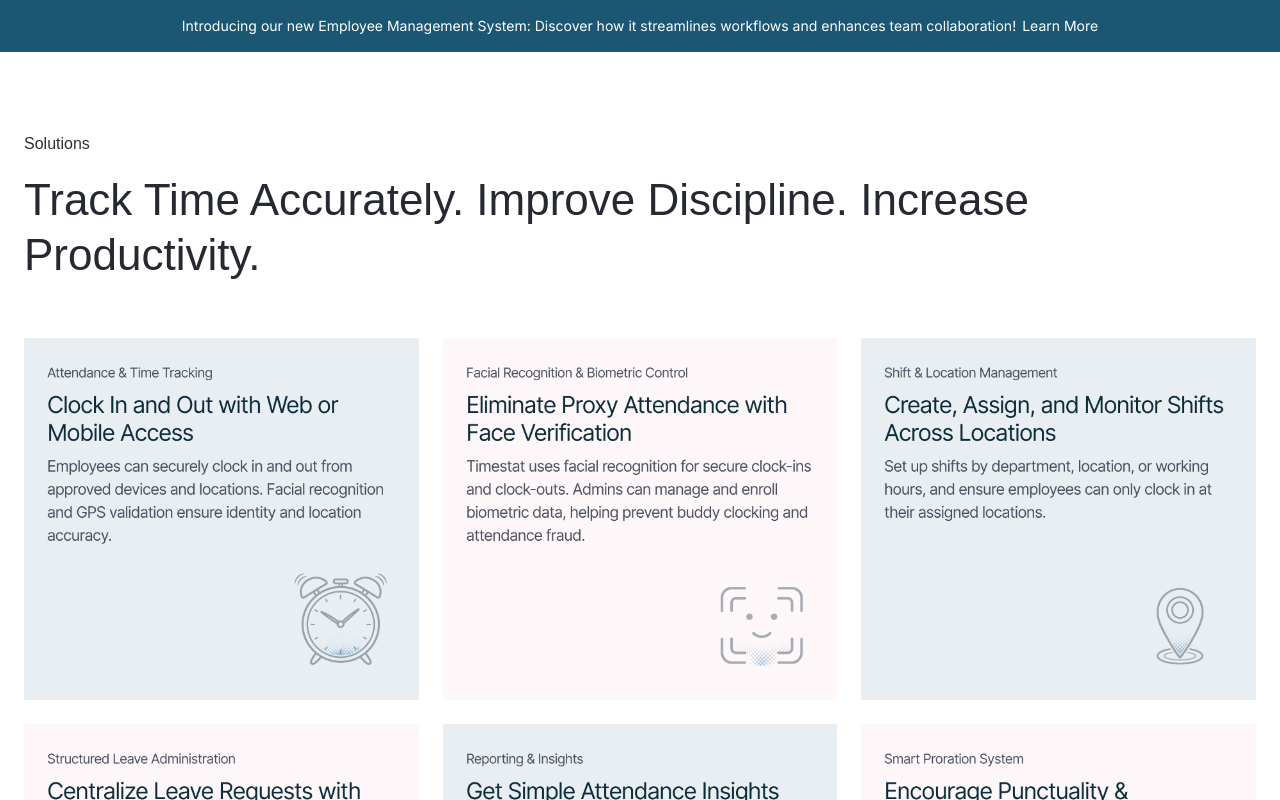
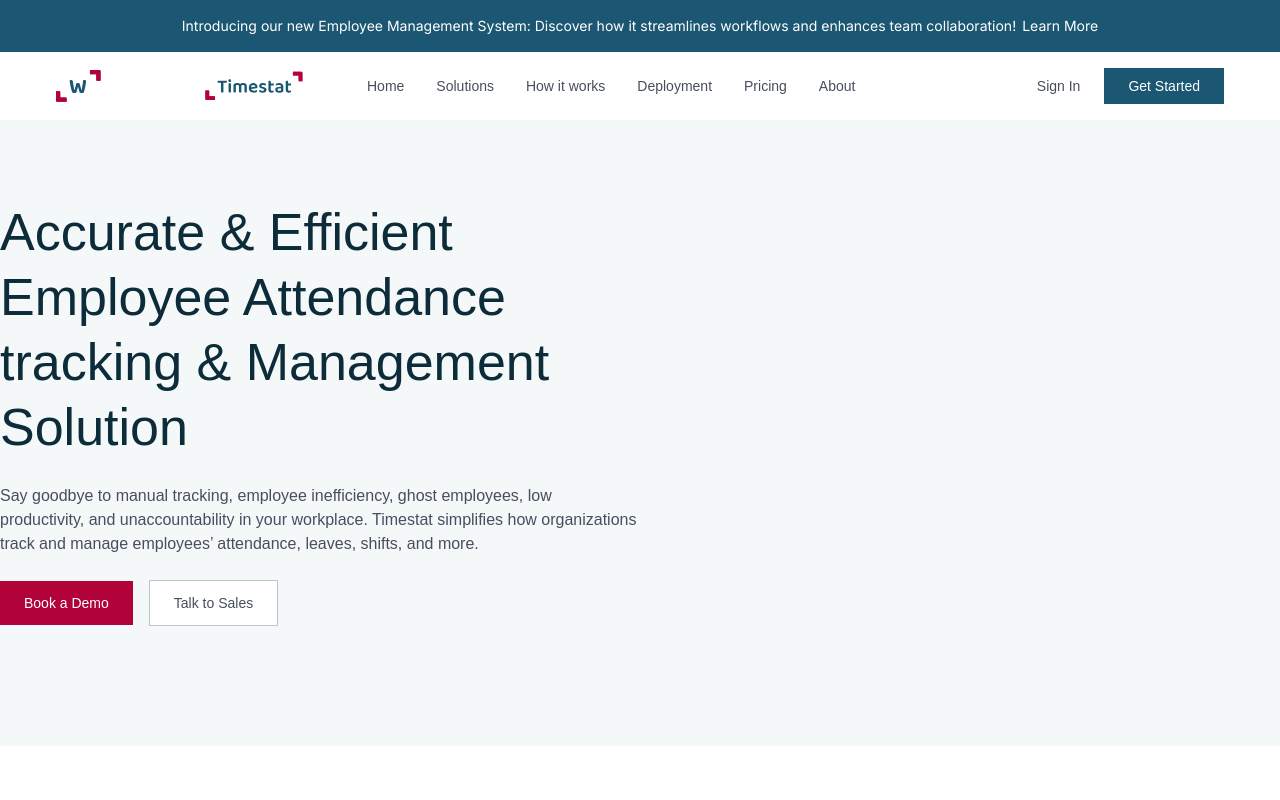
Before and after one commit to CoderBlack25/workstat-landing-page, a Next.js app: page /timestat in a window 1280 px wide. Shown: the top 800 px of the page. Built offline with nearby package versions, Linux system fonts and the light colour scheme.

Commit message:
Built the Timestat hero section

```diff
--- a/app/globals.css
+++ b/app/globals.css
@@ -27,6 +27,7 @@
   --cool-gray: #667085;
   --lighter-gray: #f6f7f8;
   --tone-gray: #d8dade;
+  --soft-cloud: #f5f8f9;
 }
 
 @theme inline {
@@ -62,6 +63,7 @@
     --cool-gray: #667085;
     --lighter-gray: #f6f7f8;
     --tone-gray: #d8dade;
+    --soft-cloud: #f5f8f9;
   }
 }
 
--- a/app/paystat/page.tsx
+++ b/app/paystat/page.tsx
@@ -1,5 +1,11 @@
+import PaystatNavbar from "@/components/sections/navbars/paystatNavbar";
+
 const page = () => {
-  return <div>Paystat page</div>;
+  return (
+    <div>
+      <PaystatNavbar />
+    </div>
+  );
 };
 
 export default page;
--- a/app/timestat/page.tsx
+++ b/app/timestat/page.tsx
@@ -5,10 +5,14 @@
 import Adaptability from "@/components/sections/timestat/adaptability";
 import QuickSetup from "@/components/sections/timestat/quickSetup";
 import TryTimestat from "@/components/sections/timestat/tryTimestat";
+import TimestatNavbar from "@/components/sections/navbars/timestatNavbar";
+import Hero from "@/components/sections/timestat/hero";
 
 const page = () => {
   return (
     <div>
+      <TimestatNavbar />
+      <Hero />
       <TryTimestat />
       <QuickSetup />
       <Adaptability />
--- /dev/null
+++ b/components/sections/navbars/paystatNavbar.tsx
@@ -0,0 +1,48 @@
+import Link from "next/link";
+import Image from "next/image";
+import paystat from "@/public/icons/paystat-logo.svg";
+import workstat from "@/public/icons/workstat-logo3.svg";
+
+const PaystatNavbar = () => {
+  return (
+    <nav className="sticky top-0 left-0 w-full z-50 bg-white text-(--slate-gray)">
+      <div className="max-w-full mx-auto px-14 py-4 flex items-center justify-between">
+        <div className="flex items-center gap-16">
+          <div className="flex items-center gap-26">
+            <Link href="/">
+              <Image src={workstat} alt="logo" />
+            </Link>
+
+            <Link href="">
+              <Image src={paystat} alt="logo" />
+            </Link>
+          </div>
+
+          <div className="flex gap-8 text-sm font-medium">
+            <Link href="#">Home</Link>
+            <Link href="#">Solutions</Link>
+            <Link href="#">How it works</Link>
+            <Link href="#">Deployment</Link>
+            <Link href="#">Pricing</Link>
+            <Link href="#">About</Link>
+          </div>
+        </div>
+
+        <div className="flex items-center gap-6">
+          <Link href="#" className="text-sm">
+            Sign In
+          </Link>
+
+          <Link
+            href="#"
+            className="bg-(--primary-blue) text-white px-6 py-2 text-sm font-medium"
+          >
+            Get Started
+          </Link>
+        </div>
+      </div>
+    </nav>
+  );
+};
+
+export default PaystatNavbar;
--- /dev/null
+++ b/components/sections/navbars/timestatNavbar.tsx
@@ -0,0 +1,48 @@
+import Link from "next/link";
+import Image from "next/image";
+import timestat from "@/public/icons/timestat-logo2.svg";
+import workstat from "@/public/icons/workstat-logo3.svg";
+
+const TimestatNavbar = () => {
+  return (
+    <nav className="sticky top-0 left-0 w-full z-50 bg-white text-(--slate-gray)">
+      <div className="max-w-full mx-auto px-14 py-4 flex items-center justify-between">
+        <div className="flex items-center gap-16">
+          <div className="flex items-center gap-26">
+            <Link href="/">
+              <Image src={workstat} alt="logo" />
+            </Link>
+
+            <Link href="">
+              <Image src={timestat} alt="logo" />
+            </Link>
+          </div>
+
+          <div className="flex gap-8 text-sm font-medium">
+            <Link href="#">Home</Link>
+            <Link href="#">Solutions</Link>
+            <Link href="#">How it works</Link>
+            <Link href="#">Deployment</Link>
+            <Link href="#">Pricing</Link>
+            <Link href="#">About</Link>
+          </div>
+        </div>
+
+        <div className="flex items-center gap-6">
+          <Link href="#" className="text-sm">
+            Sign In
+          </Link>
+
+          <Link
+            href="#"
+            className="bg-(--primary-blue) text-white px-6 py-2 text-sm font-medium"
+          >
+            Get Started
+          </Link>
+        </div>
+      </div>
+    </nav>
+  );
+};
+
+export default TimestatNavbar;
--- /dev/null
+++ b/components/sections/timestat/hero.tsx
@@ -0,0 +1,42 @@
+import Link from "next/link";
+
+// import { ArrowRight } from "lucide-react";
+
+const hero = () => {
+  return (
+    <section className="bg-(--soft-cloud)">
+      <div className="max-w-7xl mx-auto grid grid-cols-2 pb-30 pt-20">
+        <div className="flex flex-col gap-6">
+          <h1 className="text-[52px] leading-tight text-(--midnight)">
+            Accurate & Efficient Employee Attendance tracking & Management
+            Solution
+          </h1>
+          <p className="font-medium text-(--slate-gray)">
+            Say goodbye to manual tracking, employee inefficiency, ghost
+            employees, low productivity, and unaccountability in your workplace.
+            Timestat simplifies how organizations track and manage employees’
+            attendance, leaves, shifts, and more.
+          </p>
+          <div className="flex flex-row items-center gap-4">
+            <Link
+              href="#"
+              className="flex items-center gap-2 bg-(--brand-red) px-6 py-3 text-sm font-medium text-white transition-colors hover:bg-pink-700"
+            >
+              Book a Demo
+            </Link>
+
+            <Link
+              href="#"
+              className="border border-(--light-gray) bg-white px-6 py-3 text-sm font-medium text-(--slate-gray) transition-colors hover:bg-white/10"
+            >
+              Talk to Sales
+            </Link>
+          </div>
+        </div>
+        <div></div>
+      </div>
+    </section>
+  );
+};
+
+export default hero;
```
Also changed, not shown: public/icons/workstat-logo3.svg (added).
